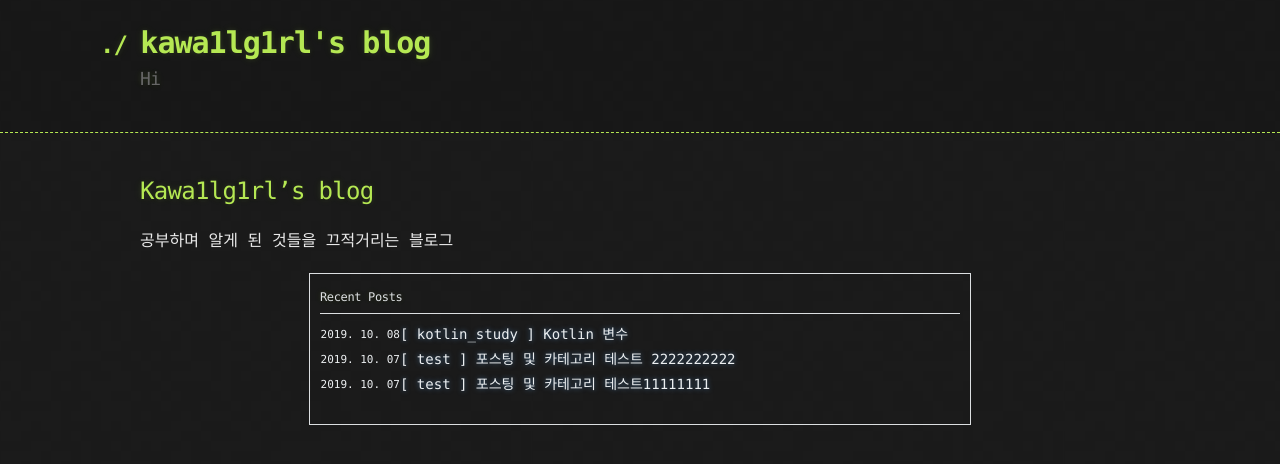
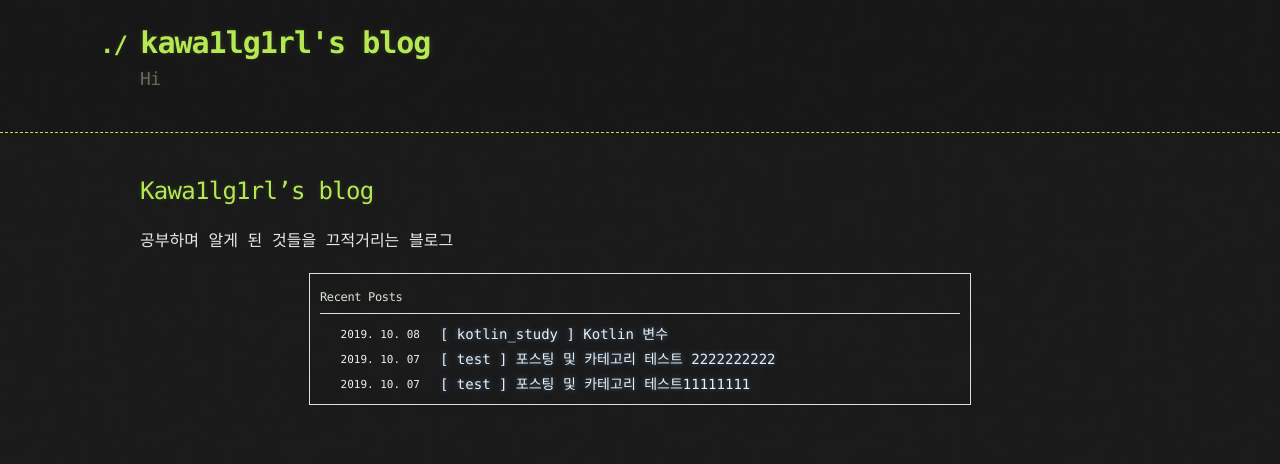
Before and after one commit to kawa1lg1rl/kawa1lg1rl.github.io, a Jekyll site: the page built from index.md, in a window 1280 px wide. Shown: the top 464 px of the page. Built offline with Jekyll 4.4.1, drawn with Linux system fonts in a browser that asks for light colours; our own code applies the rules of GitHub Pages for plain Markdown files.

Commit message:
날짜 오른쪾 패딩 넣어줌

```diff
--- a/_layouts/default.html
+++ b/_layouts/default.html
@@ -43,7 +43,7 @@ a{
           <!-- 하단의 더보기의 링크는 자신의 사이트에 맞게 수정 -->
           <h4>Recent Posts</h4>
         </div>
-        <table>
+        <table style="margin: 0 0 0 0">
           <tbody>
             <!-- if문 도는 횟수 체크하기 위해 변수 선언 -->
             {% assign count = 0 %}
@@ -56,7 +56,7 @@ a{
                 {% if count < 11 %}
                   <tr>
                     <!-- 각 포스트의 링크도 자신의 사이트에 맞게 수정 -->
-                    <td class="more-posts-date" style="padding-right: 20px">{{ post.date | date: '%Y. %m. %d' }}</td>
+                    <td class="more-posts-date">{{ post.date | date: '%Y. %m. %d' }}</td>
                     <th class="more-posts-title" style="border-bottom: 0px">
                       <a href="{{ site.url }}{{ post.url }}" style="shadow: 0 0 0; text-decoration: none"> [ {{ post.categories }} ] {{ post.title }}</a>
                     </th>
--- a/assets/css/mySheet.css
+++ b/assets/css/mySheet.css
@@ -57,7 +57,7 @@
     text-align: right;
     width: 80px;
     font-size: 11px;
-    padding: 0 0 4px !important;
+    padding: 0 20px 4px !important;
     color: #eceff1 !important;
     display: table-cell;
     vertical-align: inherit;
```
